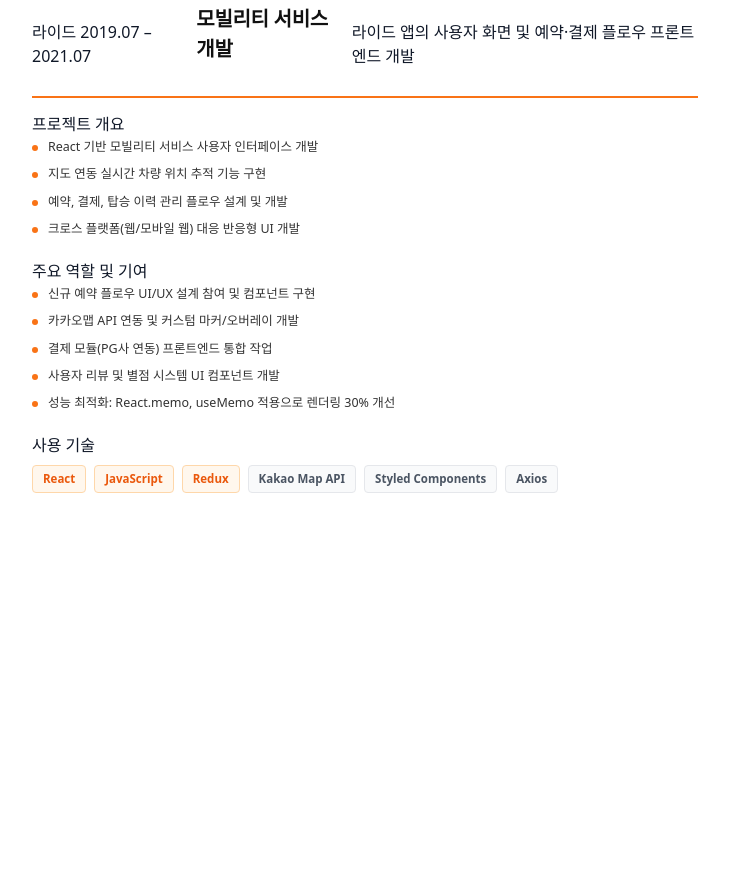
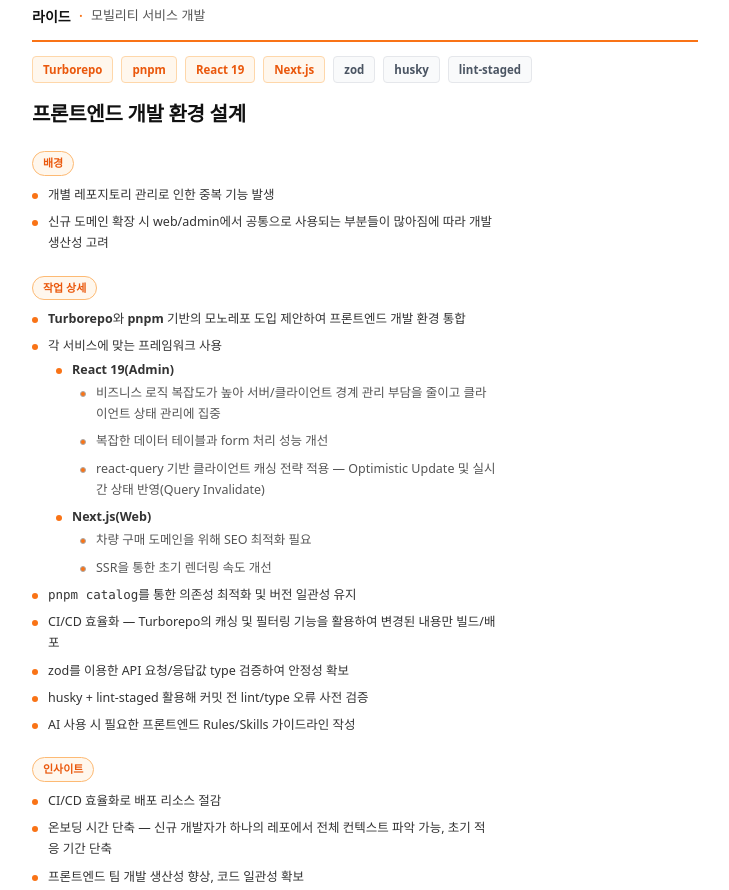
Before and after one commit to heeyounggoo/heeyounggoo.github.io, an Astro site: page /resume in a window 1280 px wide. Shown: the part 1336-2226 px from the top of the page, without its empty margins (275-1004 px from the left). Built offline with nearby package versions, Linux system fonts and the light colour scheme; Astro itself is replaced by a stand-in of ours; a web font is replaced by a local one.

Commit message:
feat: replace A-2 with monorepo dev environment setup content

```diff
--- a/src/pages/resume.astro
+++ b/src/pages/resume.astro
@@ -485,51 +485,75 @@
 <span class="page-num">1 / 6</span>
   </div>
 
-  <!-- PAGE A-2: 라이드 모빌리티 서비스 -->
+  <!-- PAGE A-2: 라이드 프론트엔드 개발 환경 설계 -->
   <div class="page">
     <div class="project-header">
-      <div class="project-meta">
-        <span class="project-company-badge">라이드</span>
-        <span class="project-period">2019.07 – 2021.07</span>
-      </div>
-      <div class="project-title">모빌리티 서비스 개발</div>
-      <div class="project-subtitle">라이드 앱의 사용자 화면 및 예약·결제 플로우 프론트엔드 개발</div>
+      <span class="project-company">라이드</span>
+      <span class="project-service-sep">·</span>
+      <span class="project-service">모빌리티 서비스 개발</span>
     </div>
 
+    <div class="tech-tags" style="margin-bottom: 16px;">
+      <span class="tech-tag">Turborepo</span>
+      <span class="tech-tag">pnpm</span>
+      <span class="tech-tag">React 19</span>
+      <span class="tech-tag">Next.js</span>
+      <span class="tech-tag secondary">zod</span>
+      <span class="tech-tag secondary">husky</span>
+      <span class="tech-tag secondary">lint-staged</span>
+    </div>
+
+    <div class="project-title">프론트엔드 개발 환경 설계</div>
+
     <div class="project-section">
-      <div class="project-section-title">프로젝트 개요</div>
+      <span class="project-section-label">배경</span>
       <div class="project-content">
         <ul>
-          <li>React 기반 모빌리티 서비스 사용자 인터페이스 개발</li>
-          <li>지도 연동 실시간 차량 위치 추적 기능 구현</li>
-          <li>예약, 결제, 탑승 이력 관리 플로우 설계 및 개발</li>
-          <li>크로스 플랫폼(웹/모바일 웹) 대응 반응형 UI 개발</li>
+          <li>개별 레포지토리 관리로 인한 중복 기능 발생</li>
+          <li>신규 도메인 확장 시 web/admin에서 공통으로 사용되는 부분들이 많아짐에 따라 개발 생산성 고려</li>
         </ul>
       </div>
     </div>
 
     <div class="project-section">
-      <div class="project-section-title">주요 역할 및 기여</div>
+      <span class="project-section-label">작업 상세</span>
       <div class="project-content">
         <ul>
-          <li>신규 예약 플로우 UI/UX 설계 참여 및 컴포넌트 구현</li>
-          <li>카카오맵 API 연동 및 커스텀 마커/오버레이 개발</li>
-          <li>결제 모듈(PG사 연동) 프론트엔드 통합 작업</li>
-          <li>사용자 리뷰 및 별점 시스템 UI 컴포넌트 개발</li>
-          <li>성능 최적화: React.memo, useMemo 적용으로 렌더링 30% 개선</li>
+          <li><strong>Turborepo</strong>와 <strong>pnpm</strong> 기반의 모노레포 도입 제안하여 프론트엔드 개발 환경 통합</li>
+          <li>각 서비스에 맞는 프레임워크 사용
+            <ul class="sub-list">
+              <li><strong>React 19(Admin)</strong>
+                <ul class="sub-sub-list">
+                  <li>비즈니스 로직 복잡도가 높아 서버/클라이언트 경계 관리 부담을 줄이고 클라이언트 상태 관리에 집중</li>
+                  <li>복잡한 데이터 테이블과 form 처리 성능 개선</li>
+                  <li>react-query 기반 클라이언트 캐싱 전략 적용 — Optimistic Update 및 실시간 상태 반영(Query Invalidate)</li>
+                </ul>
+              </li>
+              <li><strong>Next.js(Web)</strong>
+                <ul class="sub-sub-list">
+                  <li>차량 구매 도메인을 위해 SEO 최적화 필요</li>
+                  <li>SSR을 통한 초기 렌더링 속도 개선</li>
+                </ul>
+              </li>
+            </ul>
+          </li>
+          <li><code>pnpm catalog</code>를 통한 의존성 최적화 및 버전 일관성 유지</li>
+          <li>CI/CD 효율화 — Turborepo의 캐싱 및 필터링 기능을 활용하여 변경된 내용만 빌드/배포</li>
+          <li>zod를 이용한 API 요청/응답값 type 검증하여 안정성 확보</li>
+          <li>husky + lint-staged 활용해 커밋 전 lint/type 오류 사전 검증</li>
+          <li>AI 사용 시 필요한 프론트엔드 Rules/Skills 가이드라인 작성</li>
         </ul>
       </div>
     </div>
 
     <div class="project-section">
-      <div class="project-section-title">사용 기술</div>
-      <div class="tech-tags">
-        <span class="tech-tag">React</span>
-        <span class="tech-tag">JavaScript</span>
-        <span class="tech-tag">Redux</span>
-        <span class="tech-tag secondary">Kakao Map API</span>
-        <span class="tech-tag secondary">Styled Components</span>
-        <span class="tech-tag secondary">Axios</span>
+      <span class="project-section-label">인사이트</span>
+      <div class="project-content">
+        <ul>
+          <li>CI/CD 효율화로 배포 리소스 절감</li>
+          <li>온보딩 시간 단축 — 신규 개발자가 하나의 레포에서 전체 컨텍스트 파악 가능, 초기 적응 기간 단축</li>
+          <li>프론트엔드 팀 개발 생산성 향상, 코드 일관성 확보</li>
+        </ul>
       </div>
     </div>
 
```
